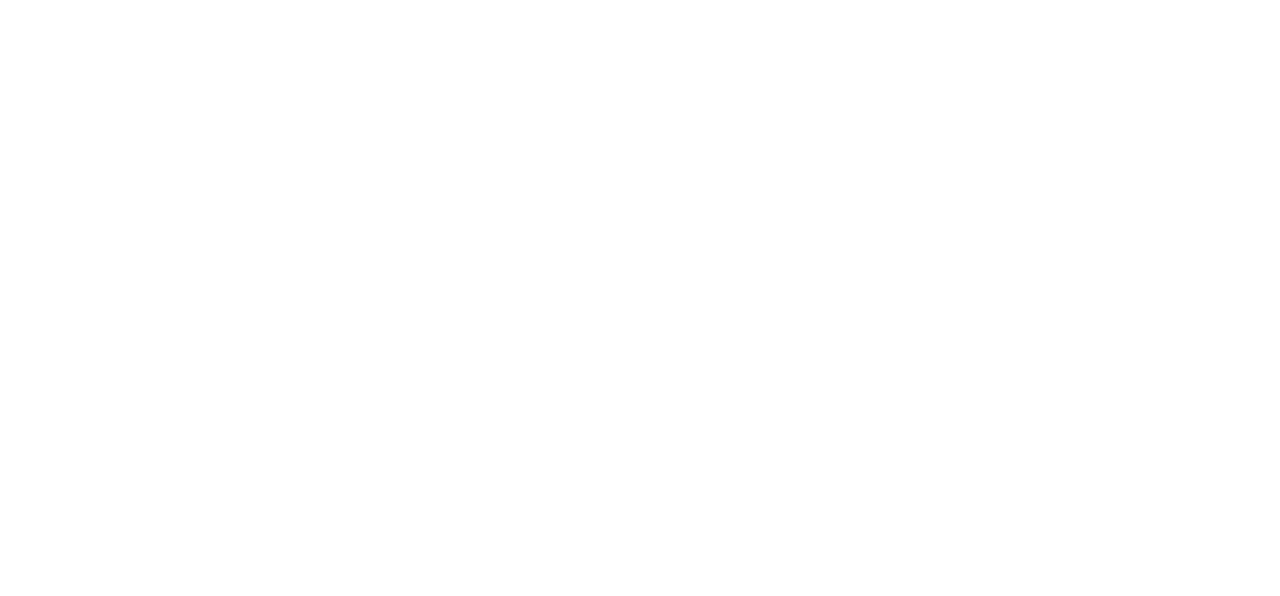
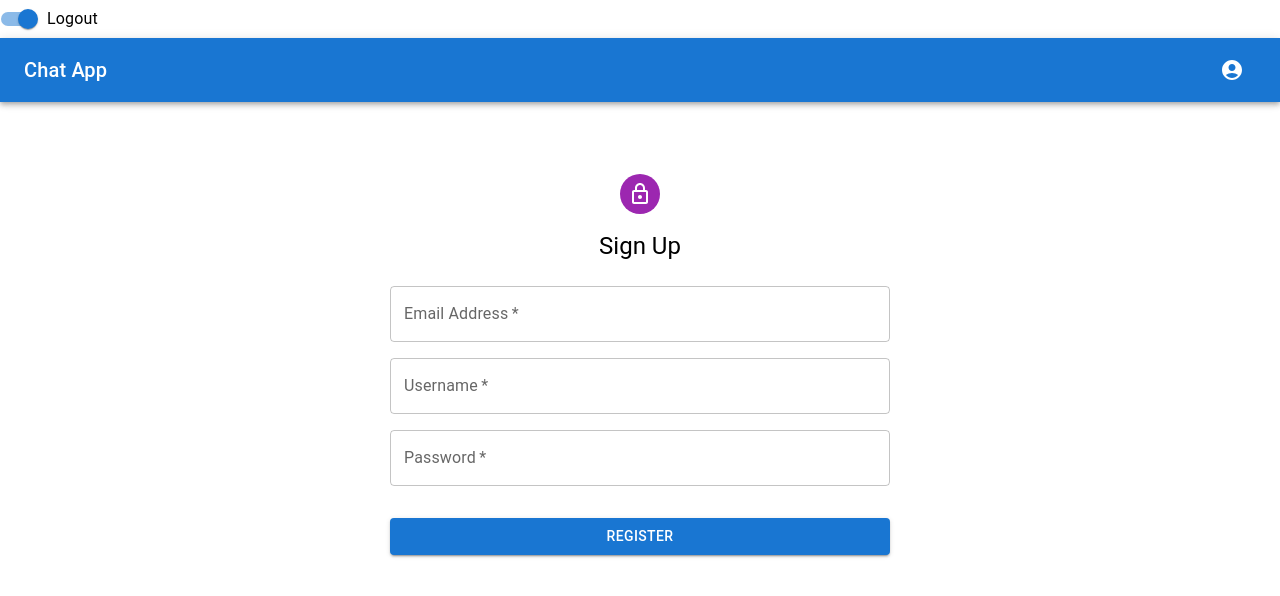
Before and after one commit to george-kokonas/ChatStream-react-client, a React (Create React App) app: page / in a window 1280 px wide. Shown: the top 596 px of the page. Built offline with nearby package versions, Linux system fonts and the light colour scheme.

Commit message:
add navbar and signup page with validation, no server communication yet

```diff
--- a/src/App.js
+++ b/src/App.js
@@ -1,11 +1,20 @@
+import { Routes, Route } from "react-router-dom";
+import './App.css';
 
-import './App.css';
+import Navbar from "./components/Navbar/Navbar";
+import SignUp from "./components/Signup/Signup";
+import Login from "./components/Login/Login"
 
 function App() {
   return (
-    <div>
-
-    </div>
+    <>
+      <Navbar/>
+      <div className='container'>
+        <Routes>
+          <Route path='/' element={<SignUp />} />
+        </Routes>
+      </div>
+    </>
   );
 }
 
--- /dev/null
+++ b/src/components/Navbar/Navbar.js
@@ -0,0 +1,97 @@
+import * as React from 'react';
+import AppBar from '@mui/material/AppBar';
+import Box from '@mui/material/Box';
+import Toolbar from '@mui/material/Toolbar';
+import Typography from '@mui/material/Typography';
+import IconButton from '@mui/material/IconButton';
+import MenuIcon from '@mui/icons-material/Menu';
+import AccountCircle from '@mui/icons-material/AccountCircle';
+import Switch from '@mui/material/Switch';
+import FormControlLabel from '@mui/material/FormControlLabel';
+import FormGroup from '@mui/material/FormGroup';
+import MenuItem from '@mui/material/MenuItem';
+import Menu from '@mui/material/Menu';
+
+const Navbar = () => {
+  const [auth, setAuth] = React.useState(true);
+  const [anchorEl, setAnchorEl] = React.useState(null);
+
+  const handleChange = (event) => {
+    setAuth(event.target.checked);
+  };
+
+  const handleMenu = (event) => {
+    setAnchorEl(event.currentTarget);
+  };
+
+  const handleClose = () => {
+    setAnchorEl(null);
+  };
+
+  return (
+    <Box sx={{ flexGrow: 1 }}>
+      <FormGroup>
+        <FormControlLabel
+          control={
+            <Switch
+              checked={auth}
+              onChange={handleChange}
+              aria-label="login switch"
+            />
+          }
+          label={auth ? 'Logout' : 'Login'}
+        />
+      </FormGroup>
+      <AppBar position="static">
+        <Toolbar>
+          {/* <IconButton
+            size="large"
+            edge="start"
+            color="inherit"
+            aria-label="menu"
+            sx={{ mr: 2 }}
+          >
+            <MenuIcon />
+          </IconButton> */}
+          <Typography variant="h6" component="div" sx={{ flexGrow: 1 }}>
+            Chat App
+          </Typography>
+          {auth && (
+            <div>
+              <IconButton
+                size="large"
+                aria-label="account of current user"
+                aria-controls="menu-appbar"
+                aria-haspopup="true"
+                onClick={handleMenu}
+                color="inherit"
+              >
+                <AccountCircle />
+              </IconButton>
+              <Menu
+                id="menu-appbar"
+                anchorEl={anchorEl}
+                anchorOrigin={{
+                  vertical: 'top',
+                  horizontal: 'right',
+                }}
+                keepMounted
+                transformOrigin={{
+                  vertical: 'top',
+                  horizontal: 'right',
+                }}
+                open={Boolean(anchorEl)}
+                onClose={handleClose}
+              >
+                <MenuItem onClick={handleClose}>Profile</MenuItem>
+                <MenuItem onClick={handleClose}>My account</MenuItem>
+              </Menu>
+            </div>
+          )}
+        </Toolbar>
+      </AppBar>
+    </Box>
+  );
+}
+
+export default Navbar;
--- /dev/null
+++ b/src/components/Signup/Signup.js
@@ -0,0 +1,105 @@
+import { useForm } from "react-hook-form";
+import { Box, Button, TextField, Typography } from "@mui/material";
+import { styled } from "@mui/material/styles";
+import Avatar from "@mui/material/Avatar";
+import LockOutlinedIcon from "@mui/icons-material/LockOutlined";
+
+const MyForm = styled("form")(({ theme }) => ({
+  "& .MuiTextField-root": {
+    marginBottom: theme.spacing(2),
+  },
+  "& .MuiButton-root": {
+    marginTop: theme.spacing(2),
+  },
+  maxWidth: "500px",
+  margin: "auto",
+}));
+
+const SignUp = () => {
+  const {
+    register,
+    handleSubmit,
+    reset,
+    formState: { errors },
+  } = useForm();
+
+  const onSubmit = async (userData) => {
+    reset({
+      email: "",
+      password: "",
+    });
+    alert("Registered Successfully");
+  };
+
+  return (
+    <Box
+      sx={{
+        marginTop: 8,
+        display: "flex",
+        flexDirection: "column",
+        alignItems: "center",
+      }}
+    >
+      <Avatar sx={{ m: 1, bgcolor: "secondary.main" }}>
+        <LockOutlinedIcon />
+      </Avatar>
+      <Typography component='h1' variant='h5' align='center' sx={{ mt: 1, mb: 3 }}>
+        Sign Up
+      </Typography>
+      <MyForm onSubmit={handleSubmit(onSubmit)}>
+        <TextField
+          required
+          fullWidth
+          id='email'
+          label='Email Address'
+          name='email'
+          type='email'
+          {...register("email", {
+            required: "Email is required.",
+            pattern: {
+              value: /^[^@ ]+@[^@ ]+\.[^@ .]{2,}$/,
+              message: "Email is not valid.",
+            },
+          })}
+          error={!!errors.email}
+          helperText={errors.email?.message}
+        />
+        <TextField
+          required
+          fullWidth
+          id='username'
+          label='Username'
+          name='username'
+          type='text'
+          {...register("username", {
+            required: "Username is required."
+          })}
+          error={!!errors.username}
+          helperText={errors.username?.message}
+        />
+        <TextField
+          required
+          fullWidth
+          id='password'
+          label='Password'
+          name='password'
+          type='password'
+          {...register("password", {
+            required: "Password is required.",
+            minLength: {
+              value: 6,
+              message: "Password should be at least 6 characters.",
+            },
+          })}
+          error={!!errors.password}
+          helperText={errors.password?.message}
+        />
+        <Button type='submit' fullWidth variant='contained' color='primary'>
+          Register
+        </Button>
+      </MyForm>
+    </Box>
+  );
+};
+
+export default SignUp;
```
Also changed, not shown: package.json (+7 -1 lines), src/index.js (+9 -8 lines), src/components/Login/Login.js (added), 1 other file (tests, documents, lock files or other folders).
